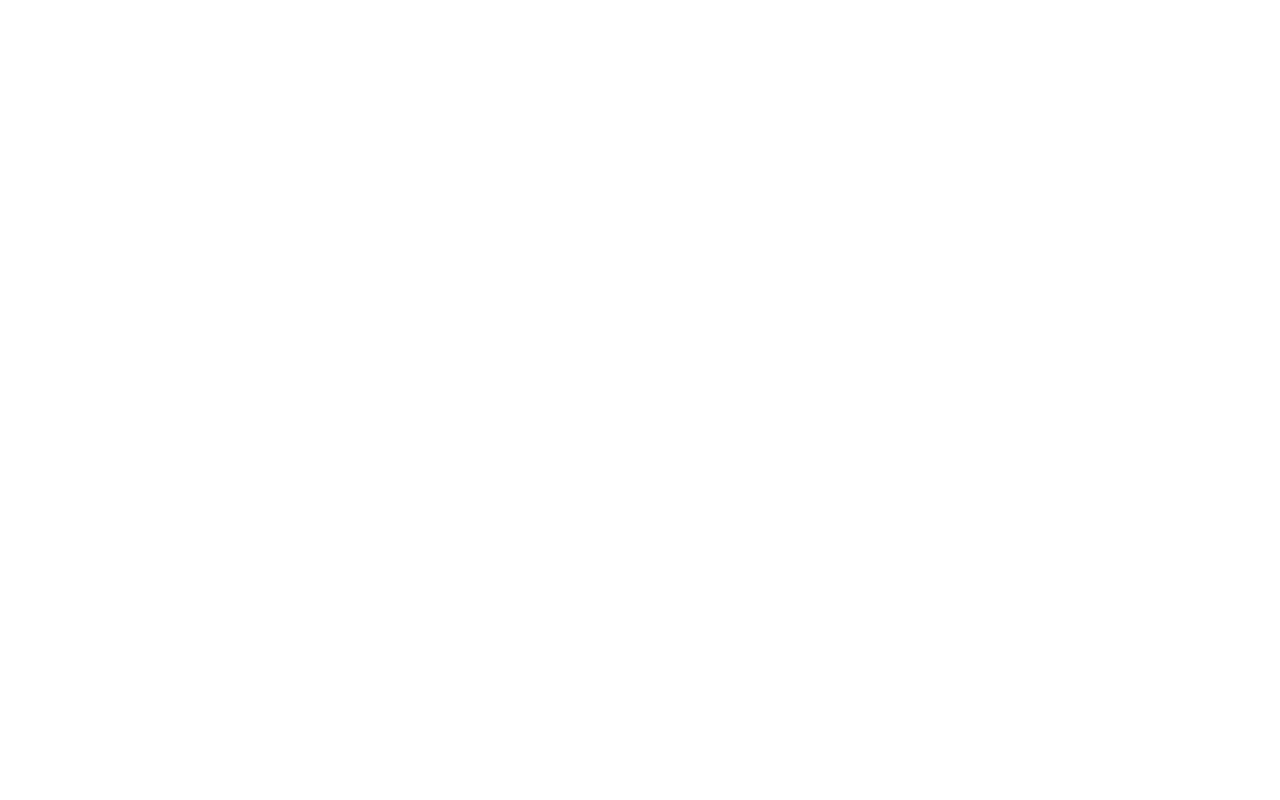
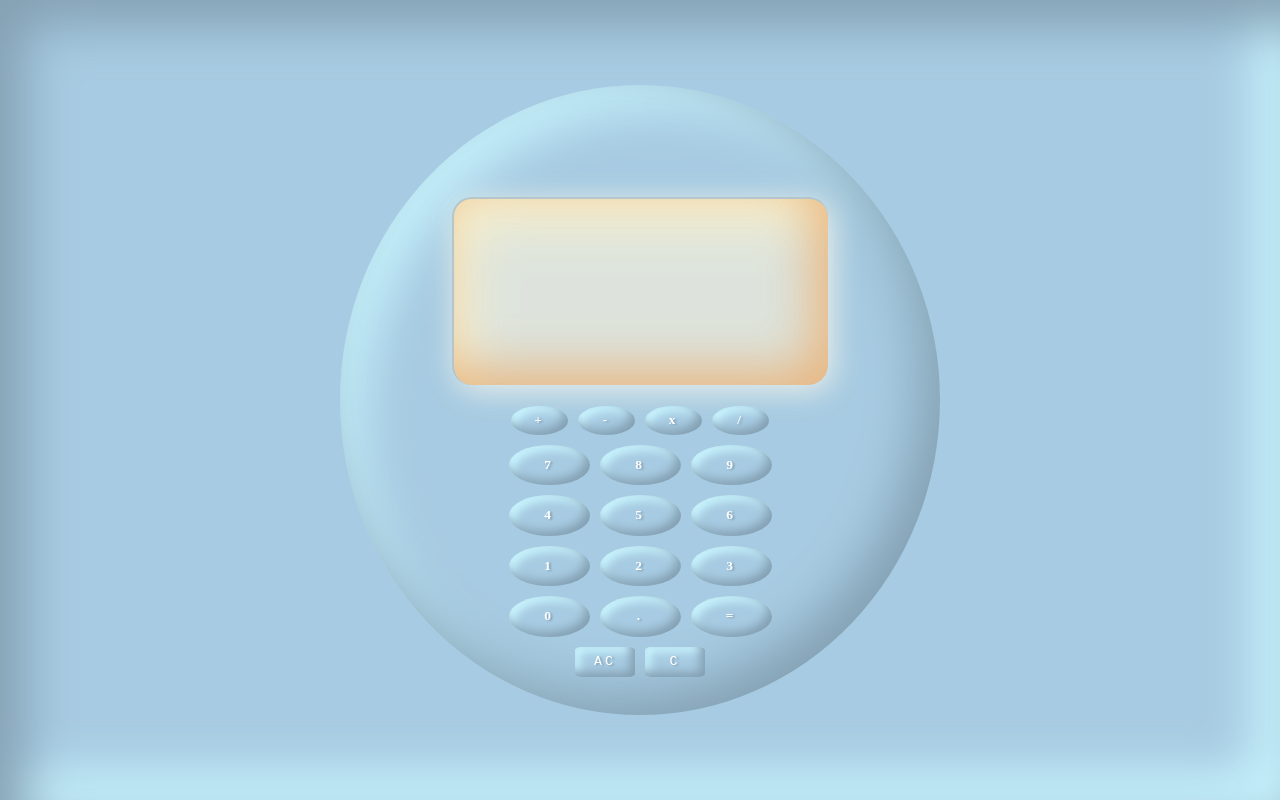
Before and after one commit to Museale/calculator, a plain HTML site: page index.html in a window 1280 px wide. Drawn offline with Linux system fonts and the light colour scheme; a web font is replaced by a local one.

Commit message:
Add basic functions and CSS styling

```diff
--- a/index.html
+++ b/index.html
@@ -4,10 +4,52 @@
     <meta charset="UTF-8">
     <meta http-equiv="X-UA-Compatible" content="IE=edge">
     <meta name="viewport" content="width=device-width, initial-scale=1.0">
-    <title>Calculator</title>
+    <link rel="stylesheet" media="screen" href="https://fontlibrary.org//face/ani" type="text/css"/>
+
+    <link rel ="stylesheet" href="/style.css">
+    <script src="script.js" rel ="script" defer></script>
+    <title> Calculator</title>
 </head>
 <body>
     <div id="container">
+        <div id = "screen">
+                <div id ="display">
+
+                </div>
+
+        </div>
+        <div id = "buttons">
+            <div id ="clear">
+                <button class="AC" id="ac">AC</button>
+                <button class ="AC" id="c">C</button>
+
+            </div>
+            <div id ="numbers">
+                <button class="number">7</button>
+                <button class="number">8</button>
+                <button class="number">9</button>
+                <button class="number">4</button>
+                <button class="number">5</button>
+                <button class="number">6</button>
+                <button class="number">1</button>
+                <button class="number">2</button>
+                <button class="number">3</button>
+                <button class="number" id="zero">0</button>
+                <button class="number" id="decimal">.</button>
+                 <button class="number" id="equal">=</button>
+            </div>
+
+            <div id ="operators">
+                <button class="operator +" id="add">+</button>
+                <button class="operator -" id="subtract">-</button>
+                <button class="operator X" id="multiply">x</button>
+                <button class="operator /" id="divide">/</button>
+
+            </div>
+
+
+        </div>
+
 
     </div>
 
--- a/script.js
+++ b/script.js
@@ -7,8 +7,6 @@ const subtraction = (number) => number.reduce((a,b) => a - b);
 const multiplication = (number) => number.reduce((a,b) => a * b);
 
 const operate = function (operator, ...sum) {
-    //The function should take an operator and two numbers as arguments
-    //It should then call the chosen of the above functions on the numbers
     switch (true) {
         case (operator === addition) : addition(sum);
         break;
@@ -20,3 +18,80 @@ const operate = function (operator, ...sum) {
         break;
     };
 };
+
+let operator = '';
+
+let firstSum = 0;
+
+let secondSum = 0;
+
+const screen = document.getElementById('display');
+
+const numberDisplayer = document.createElement('p');
+    numberDisplayer.classList.add('clickedNum');
+
+const secondNumberDisplayer = document.createElement('p');
+    secondNumberDisplayer.classList.add('clickedNum');
+
+const operatorDisplayer = document.createElement('p');
+    operatorDisplayer.classList.add('clickedNum');
+
+
+
+const AC = document.getElementById('ac');
+    AC.addEventListener('click', e => {
+        numberDisplayer.textContent = '';
+        operatorDisplayer.textContent = '';
+});
+
+const number = document.querySelectorAll('.number');
+    number.forEach(item =>
+    item.addEventListener('click', e => {
+        if (operator < 1) {
+       numberDisplayer.textContent += e.target.textContent;
+        firstSum += e.target.textContent;
+        console.log(firstSum)
+        return firstSum;
+        } else {
+            secondNumberDisplayer.textContent += e.target.textContent;
+            secondSum += e.target.textContent;
+            return secondSum;
+        }
+
+}));
+
+const operators = document.querySelectorAll('.operator');
+
+//     operators.forEach(item =>
+//          item.addEventListener('click', e => {
+//             operator++;
+//             operatorDisplayer.textContent = e.target.textContent;
+//             operator = e.target.textContent;
+//             console.log(operator);
+//         return operator;
+
+// }));
+
+
+
+const equals = document.getElementById('equal');
+    equals.addEventListener('click', e => {
+
+        numberDisplayer.textContent = '';
+        operatorDisplayer.textContent = '';
+        secondNumberDisplayer.textContent = '';
+        operator--;
+        operator = e.target.textContent;
+        console.log(operator)
+        let total = operate(operator, firstSum);
+        numberDisplayer.textContent = total;
+        console.log(total)
+
+});
+
+
+
+
+screen.appendChild(secondNumberDisplayer);
+screen.appendChild(operatorDisplayer);
+screen.appendChild(numberDisplayer);
--- a/style.css
+++ b/style.css
@@ -0,0 +1,174 @@
+* {
+    box-sizing: border-box;
+    margin: 0;
+    padding: 0;
+    touch-action: none;
+    font-family: 'AniRegular';
+    font-weight: bold;
+    font-style: normal;
+    text-shadow: 2px 1px 2px #84a0b3;
+    letter-spacing: 3px;
+
+}
+body {
+    display: flex;
+    justify-content: center;
+    align-items: center;
+    width: 100vw;
+    height: 100vh;
+
+    background: #a7cbe2;
+    box-shadow: inset 25px 25px 50px #84a0b3,
+            inset -25px -25px 50px #caf6ff;
+}
+#container {
+    display: flex;
+    justify-content: flex-start;
+    align-items: center;
+    flex-direction: column;
+    gap: 80px;
+    height: 80vh;
+    min-height: 630px;
+    max-height: 630px;
+    width: 80vw;
+    max-width: 600px;
+    min-width: 400px;
+    border-radius: 50%;
+    padding: 2em;
+    background: #a7cbe2;
+    box-shadow: inset -20px -20px 50px #84a0b3,
+            inset 20px 20px 50px #caf6ff;
+}
+
+#screen {
+    display: flex;
+    justify-content: center;
+    align-items: center;
+    margin-top: 5em;
+    min-width: 200px;
+    width: 70%;
+    aspect-ratio: 2;
+    border: 2px solid #84a0b374;
+    border-right: none;
+    border-bottom: none;
+    border-radius: 20px;
+    background: #f7efd9ad;
+    box-shadow: inset -15px -15px 50px #e8a969c9,
+             inset 15px 25px 50px #f8f2d0,
+             4px 5px 30px #fcf9ebd0;
+
+}
+
+#display {
+    display: flex;
+    justify-content: flex-start;
+    align-items: flex-end;
+    flex-direction: row-reverse;
+    min-width: 200px;
+    width: 90%;
+    aspect-ratio: 2.5;
+    border-radius: 190px;
+    padding: 2em;
+    padding-bottom: 1em;
+}
+
+.clickedNum {
+    display: flex;
+    flex-direction: row-reverse;
+    align-items: flex-end;
+    color: white;
+}
+
+#buttons {
+    display: flex;
+    justify-content: flex-start;
+    align-items: center;
+    flex-direction: column-reverse;
+    gap: 10px;
+    width: 50vw;
+    aspect-ratio: 1.5;
+    max-width: 300px;
+    min-width: 250px;
+    margin-top: 12px;
+
+}
+
+#numbers {
+    display: flex;
+    justify-content: center;
+    align-items: center;
+    flex-wrap: wrap;
+    gap: 10px;
+    width: 100%;
+}
+
+#operators {
+    display: flex;
+    justify-content: center;
+    align-items: center;
+    gap: 10px;
+    width: 86%;
+}
+
+
+#clear {
+    display: flex;
+    justify-content: center;
+    align-items: center;
+    gap: 10px;
+    width: 100%;
+
+}
+
+.AC {
+    border:none;
+    width: 20%;
+    aspect-ratio: 2;
+    border-radius: 10%;
+    background: #a7cbe2;
+    box-shadow: inset -5px -5px 10px #84a0b3,
+    inset 5px 5px 10px #caf6ff;
+    color:white;
+    font-family: monospace;
+    font-weight: normal;
+}
+.number  {
+    border:none;
+    width: 27%;
+    aspect-ratio: 2;
+    border-radius: 30px;
+    border-radius: 50%;
+    background: #a7cbe2;
+    box-shadow: inset -5px -5px 10px #84a0b3,
+    inset 5px 5px 10px #caf6ff;
+    color:white;
+}
+
+.operator {
+    border: none;
+    width: 27%;
+    aspect-ratio: 2;
+    border-radius: 30px;
+    border-radius: 50%;
+    background: #a7cbe2;
+    box-shadow: inset -5px -5px 10px #84a0b3,
+    inset 5px 5px 10px #caf6ff;
+    color:white;
+
+}
+
+.operator:hover {
+
+    background: #a7cbe2;
+
+    box-shadow: inset -2px -2px 10px #84a0b3,
+    inset 2px 3px 10px #caf6ff;
+}
+
+.number:hover {
+
+
+    box-shadow: inset -2px -2px 10px #84a0b3,
+    inset 2px 3px 10px #caf6ff;
+
+}
```
